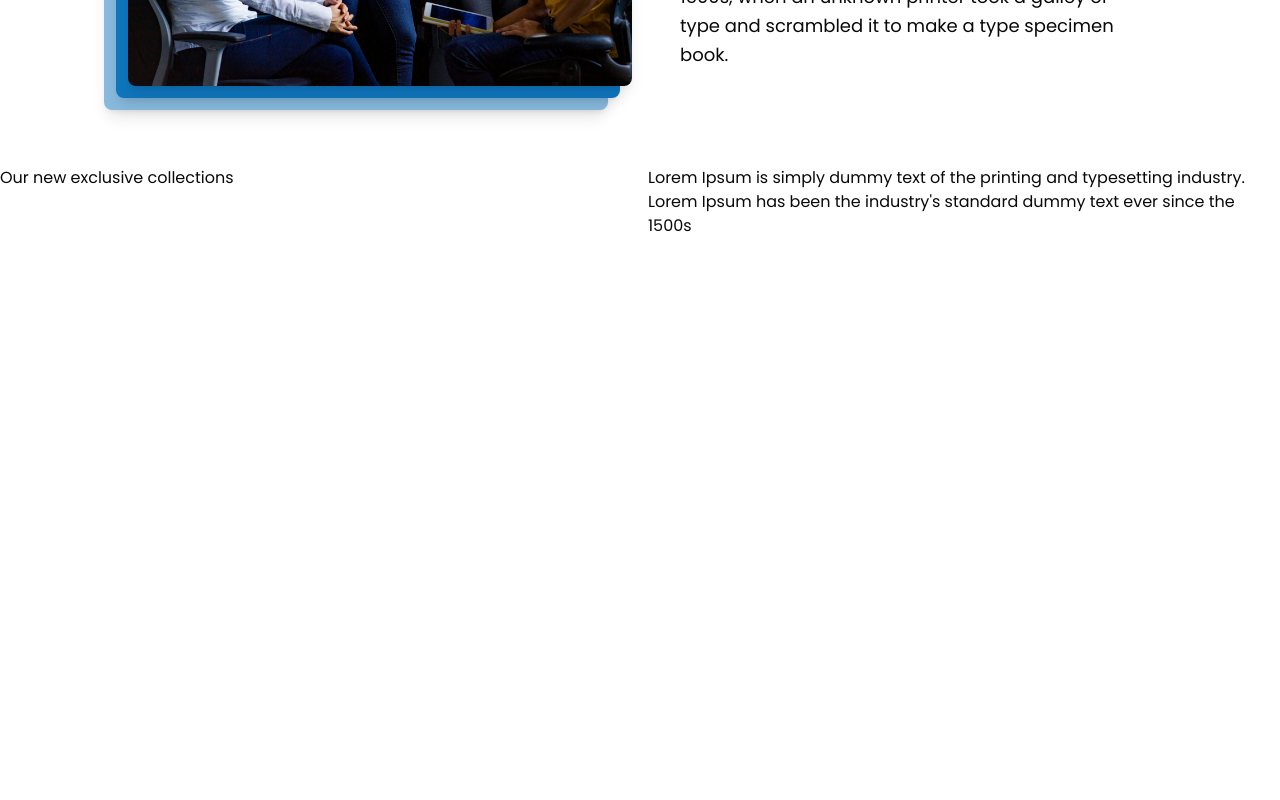
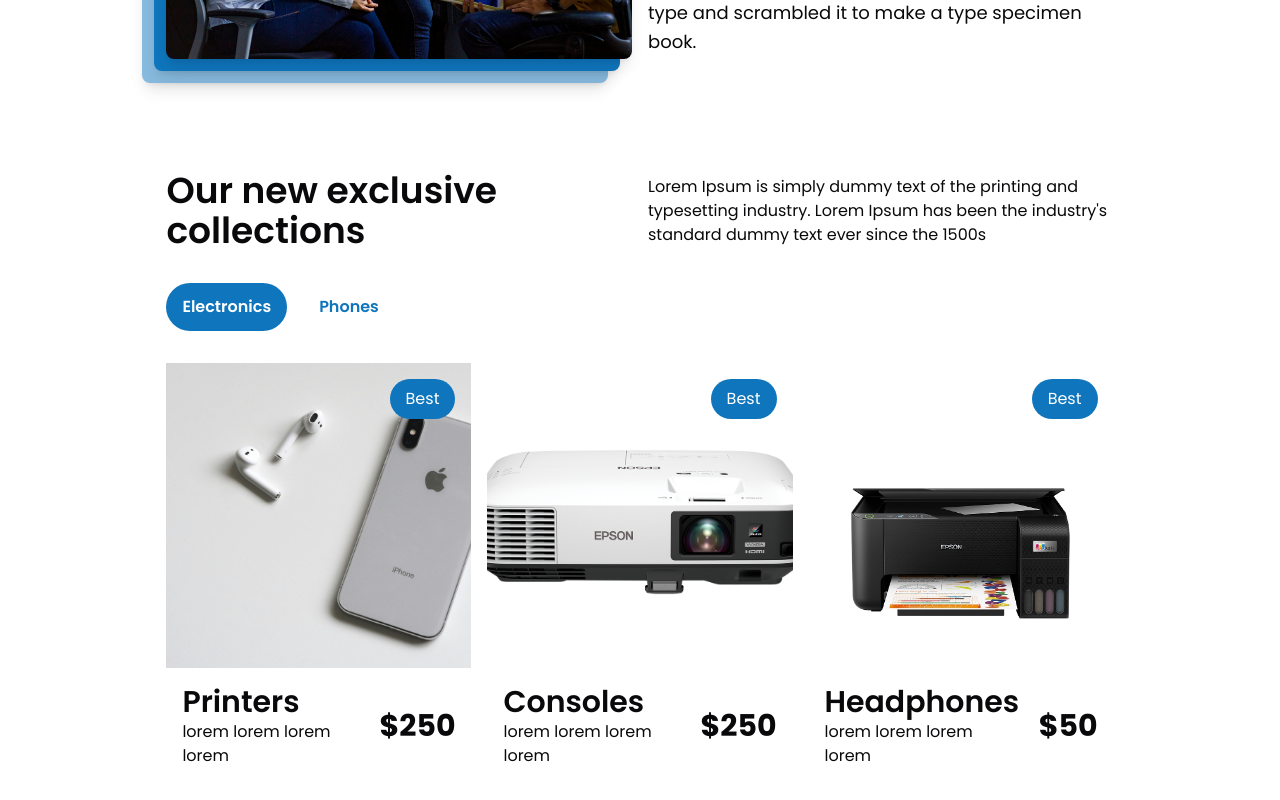
Before and after one commit to oneknucklehead/bohner-consulting, a React (Vite) app: page / in a window 1280 px wide. Shown: the part 1251-2051 px from the top of the page. Before the commit the page ends 1489 px from the top, so only its background shows below. Built offline with nearby package versions, Linux system fonts and the light colour scheme.

Commit message:
products section added

```diff
--- a/src/pages/About.jsx
+++ b/src/pages/About.jsx
@@ -4,9 +4,9 @@ import img from "../assets/images/about.jpg";
 
 const About = () => {
   return (
-    <div>
+    <div className="px-8 md:px-12 mx-auto">
       <Container>
-        <div className="grid gap-4 grid-cols-2 py-12">
+        <div className="grid gap-4 grid-cols-1 justify-center items-center md:grid-cols-2 py-12">
           <div className="">
             <div className="flex justify-center py-8">
               <div className="relative rounded-lg">
@@ -25,7 +25,7 @@ const About = () => {
               </div>
             </div>
           </div>
-          <div className="ml-8 flex flex-col justify-center">
+          <div className="flex flex-col justify-center">
             <h2 className="text-3xl font-light mb-4">Why us?</h2>
             <h3 className="text-4xl font-semibold text-gray-900 mb-4">
               We make products with infinite possibilities
--- a/src/pages/Products.jsx
+++ b/src/pages/Products.jsx
@@ -1,17 +1,165 @@
-import React from "react";
+import {
+  Carousel,
+  CarouselContent,
+  CarouselItem,
+  CarouselNext,
+  CarouselPrevious,
+} from "@/components/ui/carousel";
+
+import img1 from "../assets/images/products/product1.jpg";
+import img2 from "../assets/images/products/product2.png";
+import img3 from "../assets/images/products/product3.jpg";
+import img4 from "../assets/images/products/product4.jpg";
+import img5 from "../assets/images/products/product5.jpg";
+
+import React, { useState } from "react";
+import Container from "@/components/Container";
 
 const Products = () => {
+  const tags = ["electronics", "phones"];
+  const items = [
+    {
+      type: "electronics",
+      name: "Printers",
+      img: img1,
+      description: "lorem lorem lorem lorem",
+      price: "$250",
+      tag: "best",
+    },
+    {
+      type: "electronics",
+      name: "consoles",
+      img: img2,
+      description: "lorem lorem lorem lorem",
+      price: "$250",
+      tag: "best",
+    },
+    {
+      type: "electronics",
+      name: "headphones",
+      img: img3,
+      description: "lorem lorem lorem lorem",
+      price: "$50",
+      tag: "best",
+    },
+    {
+      type: "electronics",
+      name: "headphones",
+      img: img4,
+      description: "lorem lorem lorem lorem",
+      price: "$50",
+      tag: "best",
+    },
+    {
+      type: "electronics",
+      name: "headphones",
+      img: img5,
+      description: "lorem lorem lorem lorem",
+      price: "$50",
+      tag: "best",
+    },
+    {
+      type: "phones",
+      name: "consoles",
+      img: img2,
+      description: "lorem lorem lorem lorem",
+      price: "$250",
+      tag: "best",
+    },
+    {
+      type: "phones",
+      name: "headphones",
+      img: img3,
+      description: "lorem lorem lorem lorem",
+      price: "$50",
+      tag: "best",
+    },
+  ];
+  const [filterItem, setFilterItem] = useState("electronics");
+  const [filteredList, setFilteredList] = useState(
+    items.filter((item) => item.type.toLowerCase() === "electronics")
+  );
+
+  const handleFiltering = (tag) => {
+    setFilterItem(tag);
+    filtering(tag);
+  };
+  const filtering = (tag) => {
+    setFilteredList(
+      items.filter((item) => item.type.toLowerCase() === tag.toLowerCase())
+    );
+  };
+
   return (
-    <div>
-      <div className="grid grid-cols-2 gap-4">
-        <h3>Our new exclusive collections</h3>
+    <div className="px-8 md:px-12 mx-auto">
+      <Container>
+        <div className="flex flex-col gap-8 py-8">
+          <div className="grid grid-cols-1 md:grid-cols-2 justify-center items-center gap-4">
+            <h3 className="text-4xl font-semibold">
+              Our new exclusive collections
+            </h3>
 
-        <p>
-          Lorem Ipsum is simply dummy text of the printing and typesetting
-          industry. Lorem Ipsum has been the industry's standard dummy text ever
-          since the 1500s
-        </p>
-      </div>
+            <p>
+              Lorem Ipsum is simply dummy text of the printing and typesetting
+              industry. Lorem Ipsum has been the industry's standard dummy text
+              ever since the 1500s
+            </p>
+          </div>
+          <div className="flex flex-wrap gap-4">
+            {tags.map((tag, index) => (
+              <button
+                key={index}
+                onClick={() => handleFiltering(tag)}
+                className={`
+              ${
+                tag === filterItem
+                  ? "bg-[#0F75BC] text-white"
+                  : "text-[#0F75BC] bg-white"
+              }
+              py-3 px-4 rounded-full font-semibold capitalize`}
+              >
+                {tag}
+              </button>
+            ))}
+          </div>
+          <div>
+            <Carousel>
+              <CarouselContent>
+                {filteredList?.map((list, index) => (
+                  <CarouselItem
+                    key={index}
+                    className="relative sm:basis-1/2 md:basis-1/3 flex flex-col justify-center items-center"
+                  >
+                    <img
+                      src={list.img}
+                      alt="..."
+                      className="w-full h-full object-cover"
+                    />
+                    <span className="text-xs md:text-base top-4 right-4 rounded-full capitalize text-white absolute py-2 px-4 bg-[#0F75BC]">
+                      {list.tag}
+                    </span>
+                    <div className="p-4 w-full flex justify-between gap-4 items-center">
+                      <div>
+                        <h3 className="text-2xl xl:text-3xl font-semibold capitalize">
+                          {list.name}
+                        </h3>
+                        <p className="text-sm xl:text-base">
+                          {list.description}
+                        </p>
+                      </div>
+                      <div>
+                        <h1 className="text-xl xl:text-3xl font-bold">
+                          {list.price}
+                        </h1>
+                      </div>
+                    </div>
+                  </CarouselItem>
+                ))}
+              </CarouselContent>
+            </Carousel>
+          </div>
+        </div>
+      </Container>
     </div>
   );
 };
```
